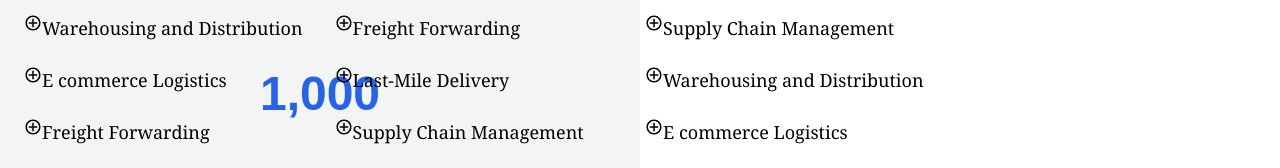
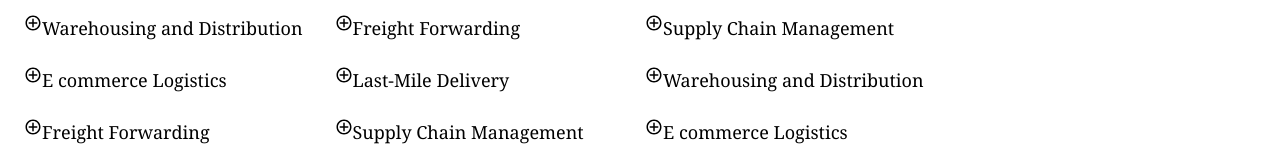
Before and after one commit to Dinuki85/barco, a Next.js app: page / in a window 1280 px wide. Shown: the part 1106-1274 px from the top of the page. Built offline with nearby package versions, Linux system fonts and the light colour scheme; no server answers.

Commit message:
Update:update the code with counter deletion

```diff
--- a/app/components/Counter.jsx
+++ b/app/components/Counter.jsx
@@ -19,13 +19,13 @@
           } else {
             setDisplayNumber(Math.floor(start));
           }
-        }, 16); // Update roughly every 16ms for 60fps
+        },4); // Update roughly every 16ms for 60fps
 
         return () => clearInterval(counter); // Cleanup on unmount
       }, [targetNumber]);
 
       return (
-        <div className="text-5xl font-bold text-blue-600">
+        <div className="text-5xl font-bold text-black-600">
           {displayNumber.toLocaleString()}
         </div>
       );
--- a/app/components/LogisticIntroduceSection.jsx
+++ b/app/components/LogisticIntroduceSection.jsx
@@ -48,10 +48,11 @@ const LogisticIntroduceSection = () => {
 
 
             </div>
-             <div className="flex items-center justify-center h-screen bg-gray-100">
-          <Counter targetNumber={1000} />
+
+            {/*<div className="flex w-full px-10 py-10 gid-rows-2 h -screen jstify-center i2tems-center inset- flex-center bg-light-blue-100 sm:w-full bottom-9">
+        <button className='border rounborder-spacing-1 border-darkBlue '><Counter targetNumber={1000} /></button>
         </div>
-
+            */}
         </section>
 
 
```
